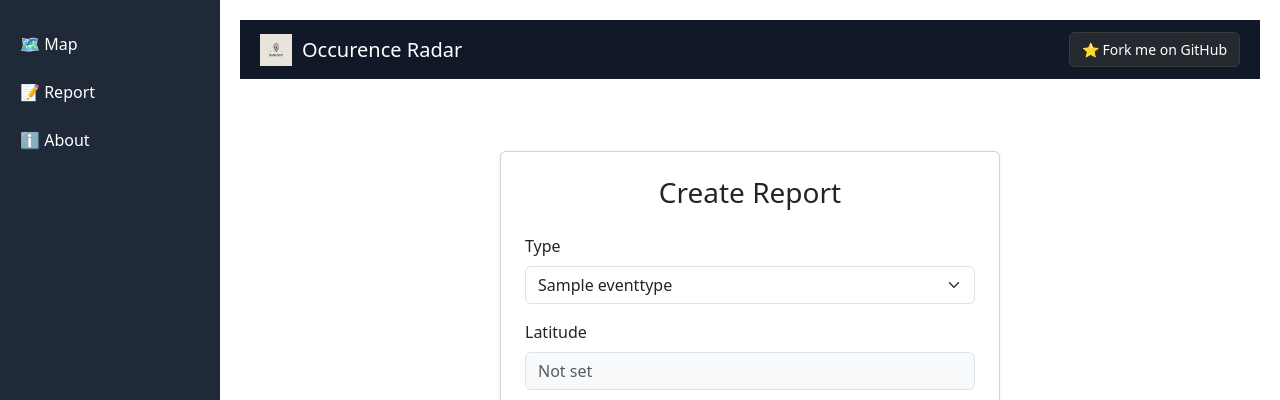
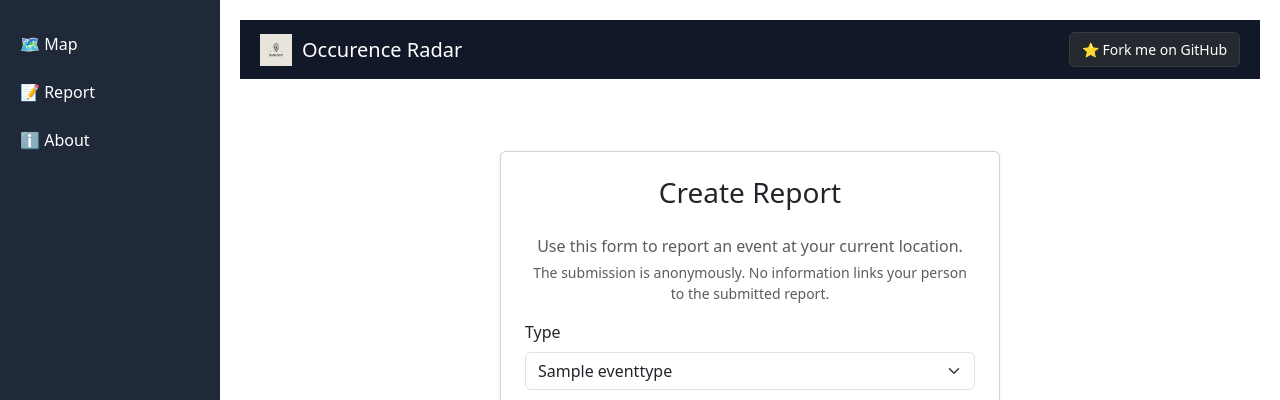
Before and after one commit to luxres/occurence-radar, a Django app: page /occurrence-report/ in a window 1280 px wide. Shown: the top 400 px of the page. Run offline with Django 5.2, Linux system fonts and the light colour scheme; tables that the repository leaves empty hold one stand-in row (values such as "Sample post").

Commit message:
added short explanation message to report page

```diff
--- a/occurrence_radar/reports/templates/reports/occurrence_report.html
+++ b/occurrence_radar/reports/templates/reports/occurrence_report.html
@@ -21,6 +21,15 @@
     <div class="card shadow-sm mx-auto p-4" style="max-width: 500px;">
 
         <h3 class="text-center mb-4">Create Report</h3>
+
+        <div class="mb-3 text-center">
+            <p class="text-muted mb-1">
+                Use this form to report an event at your current location.
+            </p>
+            <p class="text-muted small mb-0">
+                The submission is anonymously. No information links your person to the submitted report.
+            </p>
+        </div>
 
         {% csrf_token %}
 
```
